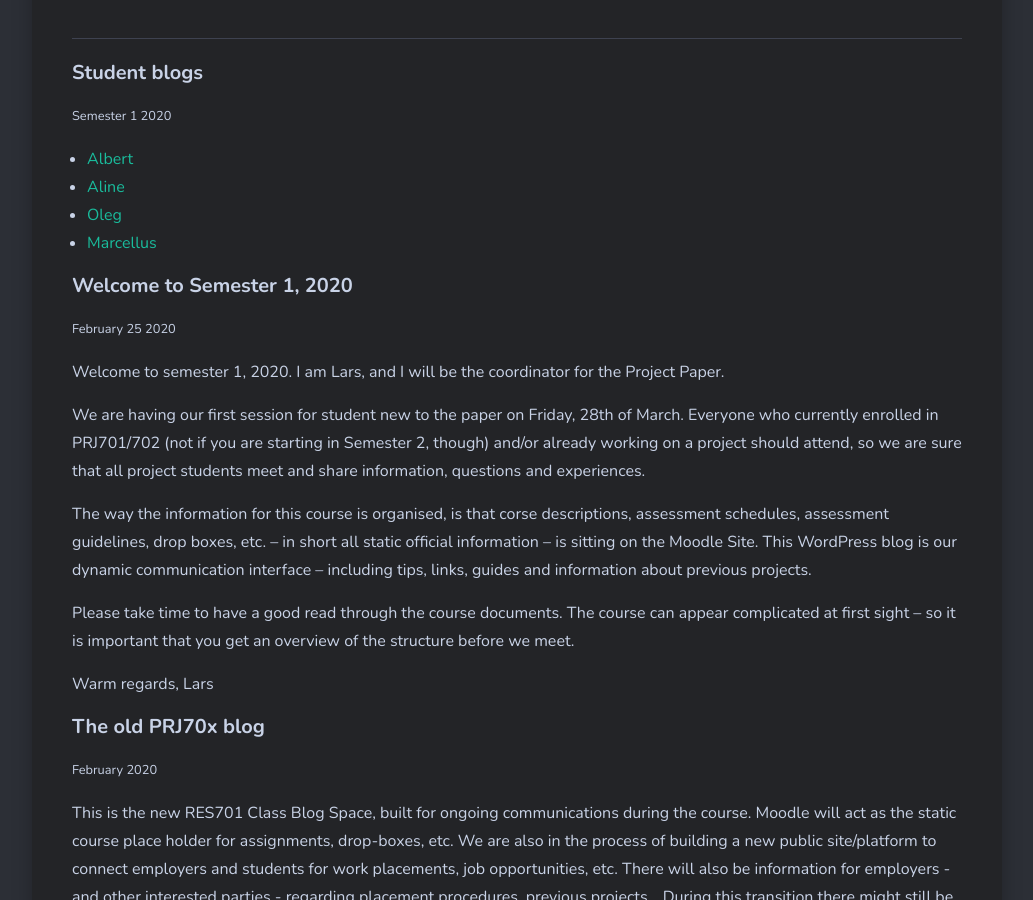
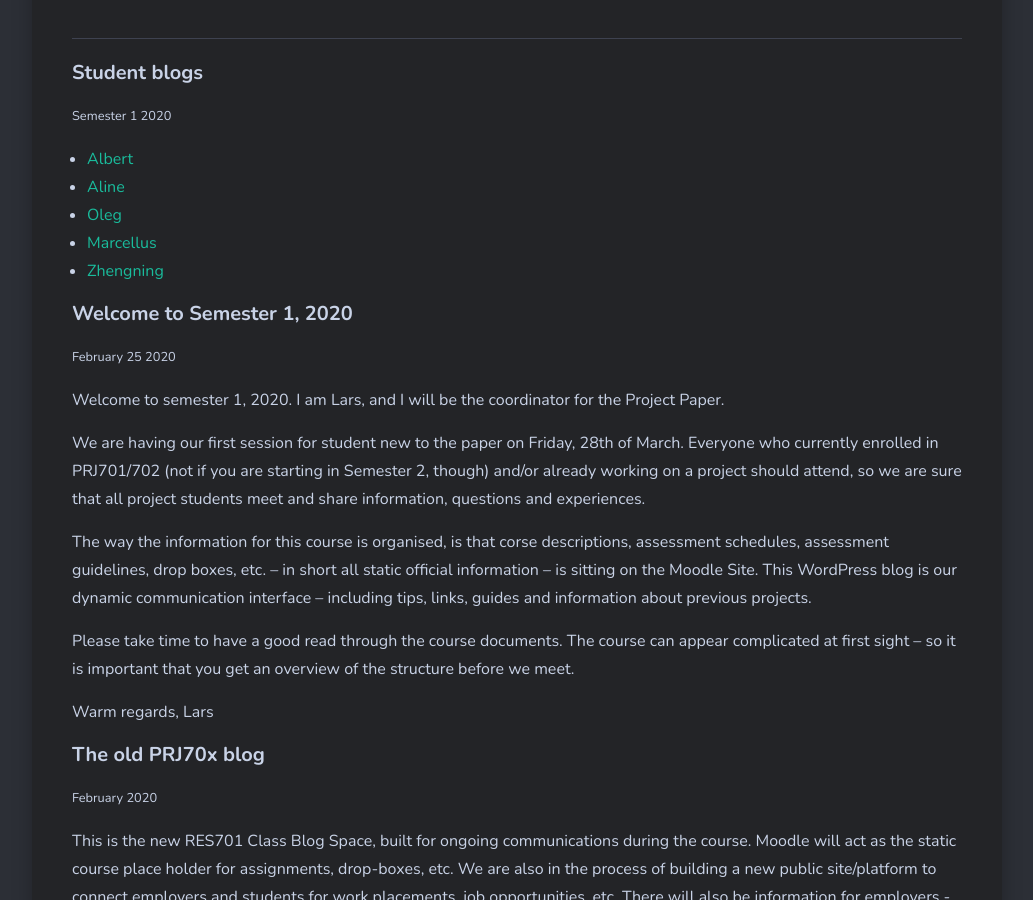
Before and after one commit to larsoliverdam/nmit, a Jekyll site: the page built from _pages/PRJ70x.md, in a window 1280 px wide and 900 px high, scrolled down 810 px. Shown: the whole window, without its empty margins (123-1156 px from the left). Built offline with Jekyll 4.4.1, drawn with Linux system fonts in a browser that asks for light colours; nearby versions of some CDN libraries; comment, search, counter and statistics services are not loaded.

Commit message:
Links added

```diff
--- a/_pages/PRJ70x.md
+++ b/_pages/PRJ70x.md
@@ -12,6 +12,7 @@ image: 01.jpg
 * [Aline](https://alinesproject.wordpress.com/category/prj701-702/)
 * [Oleg](https://sio2k.home.blog/prj701/)
 * [Marcellus](http://itmarcellus.school.blog/category/prj702-it-project/)
+* [Zhengning](prj701553549552.wordpress.com)
 
 #### Welcome to Semester 1, 2020
 <small>February 25 2020</small>
```
Also changed, not shown: _pages/SYD701.md (+1 -0 lines).
